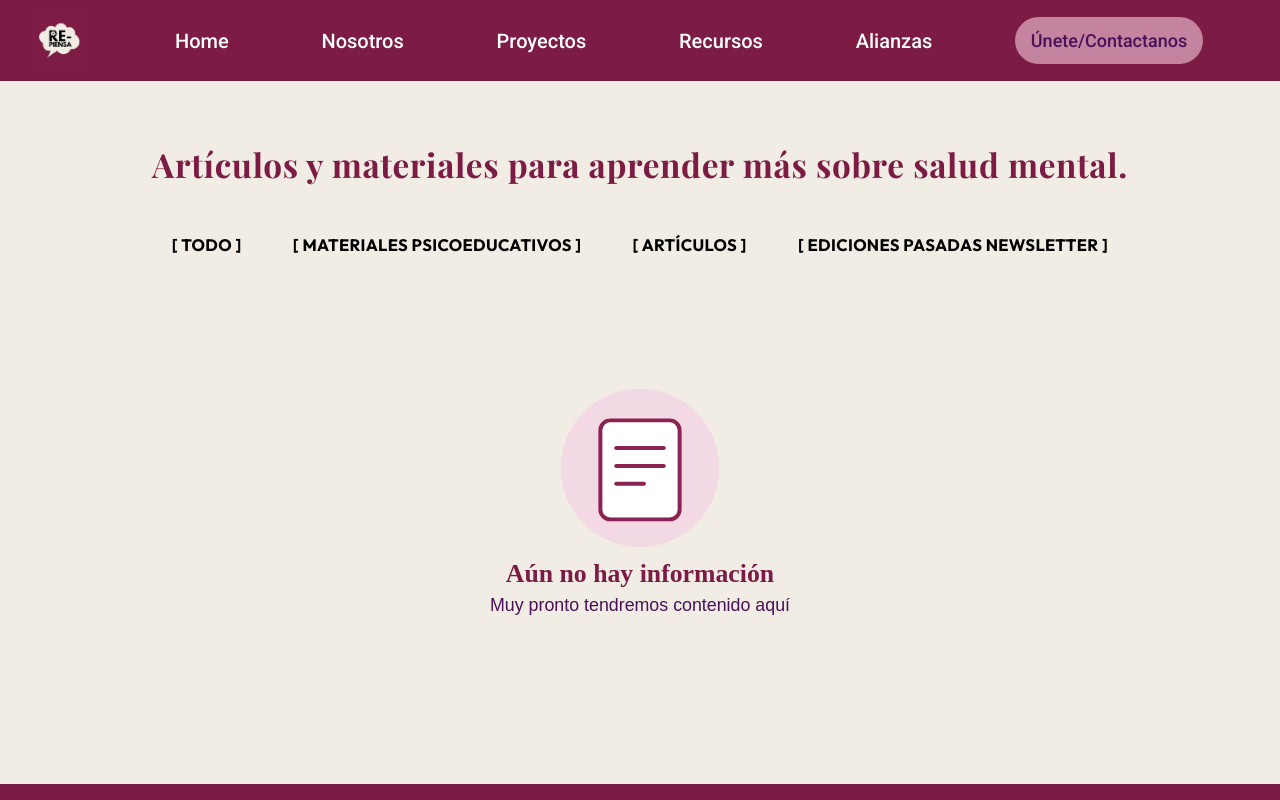
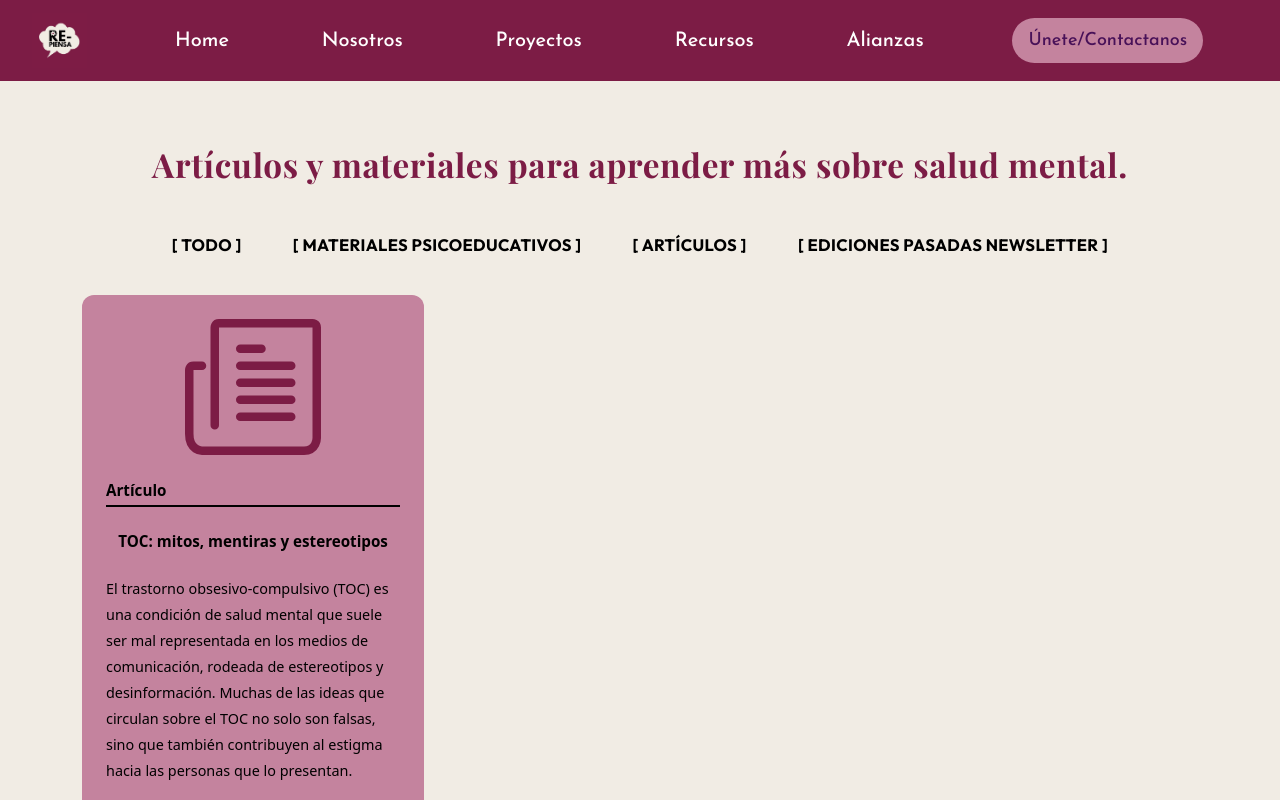
Before and after one commit to CaptainLong188/Repiensa-web, a plain HTML site: page index.html in a window 1280 px wide. Both pictures are taken after a click on the link "Artículos". Shown: the top 800 px of the page. Drawn offline with nearby package versions, Linux system fonts and the light colour scheme; a web font is replaced by a local one.

Commit message:
Empezando a incluir cambios sugeridos y articulos

```diff
--- a/assets/data/newsletters.json
+++ b/assets/data/recursos.json
@@ -284,7 +284,7 @@
     ],
     "enlace": "https://app.getresponse.com/view.html?x=a62b&m=BZem06&u=VSq3G&z=E9Oi94Z&o=pp_1"
   },
-    {
+  {
     "numero": 25,
     "fecha": "2026-10-17",
     "titulo": "El TOC en niños y adolescentes, señales que no siempre se ven",
@@ -295,5 +295,13 @@
         "Un ejercicio práctico para reconocer el malestar, identificar cuándo necesitamos apoyo y hablar con una persona de confianza"
     ],
     "enlace": "https://app.getresponse.com/view.html?x=a62b&m=BZPJJe&u=VSq3G&z=EExvV5F&o=pp_1"
+  },
+
+  {
+    "categoria": "articulos",
+    "fecha": "2026-11-20",
+    "titulo": "TOC: mitos, mentiras y estereotipos",
+    "descripcion": "El trastorno obsesivo-compulsivo (TOC) es una condición de salud mental que suele ser mal representada en los medios de comunicación, rodeada de estereotipos y desinformación. Muchas de las ideas que circulan sobre el TOC no solo son falsas, sino que también contribuyen al estigma hacia las personas que lo presentan.",
+    "enlace": "https://drive.google.com/file/d/1OY1uIDGEhKZcKJgmcPQ3AUDUI5JFvV8z/view?usp=drive_link"
   }
 ]
--- a/css/styles.css
+++ b/css/styles.css
@@ -7,7 +7,7 @@
     --color-6: #AA6754;
 
     /*-----Fonts-----*/
-    --font-navbar: 'Roboto', sans-serif;
+    --font-navbar: 'Josefin Sans', sans-serif;
     --font-heading: 'Playfair Display', serif;
     --font-text: 'Josefin Sans', sans-serif;
     --font-buttons: 'Outfit', sans-serif;
@@ -371,7 +371,7 @@
 }
 
 #project-section .project {
-    width: 22.5%;
+    width: 25%;
     margin: 10px 60px;
     border-radius: 20px;
     padding: 5px;
@@ -402,8 +402,8 @@
 #project-section .project-description {
     font-family: var(--font-text);
     font-size: var(--fs-body);
-    text-align: center;
-    padding: 15px;
+    text-align: justify;
+    padding: 25px;
     letter-spacing: 0.04em;
     font-weight: 600;
     line-height: 200%;
@@ -802,7 +802,7 @@
     font-size: clamp(0.9rem, 2vw, 1.2rem);
     line-height: 2;
     letter-spacing: 0.02em;
-    text-align: center;
+    text-align: justify;
 }
 
 @media (max-width: 991px) {
@@ -850,7 +850,7 @@
 
 .fundadora-photo {
     flex: 1 1 35%;
-    max-width: 380px;
+    max-width: 400px;
 }
 
 .fundadora-photo img {
@@ -858,7 +858,7 @@
     height: auto;
     aspect-ratio: 4 / 5;
     object-fit: cover;
-    border-radius: 20px;
+    border-radius: 15px;
     display: block;
     box-shadow: 0 10px 30px rgba(0,0,0,0.25);
 }
@@ -1666,6 +1666,14 @@
     padding-left: 1.1rem;
     font-size: clamp(0.8rem, 0.5vw + 0.55rem, 0.9rem);
     line-height: 1.6;
+    text-align: left;
+}
+
+.newsletter-description {
+    flex-grow: 1;
+    margin: 0 0 clamp(1rem, 1.5vw, 1.25rem);
+    font-size: clamp(0.8rem, 0.5vw + 0.55rem, 0.9rem);
+    line-height: 1.8;
     text-align: left;
 }
 
--- a/js/app.js
+++ b/js/app.js
@@ -60,8 +60,9 @@ DOM.mainMenu.appendChild(fragmentMain)
 
 let currentRoute = null
 let coverflowResizeHandler = null
-const NEWSLETTERS_DATA_URL = "assets/data/newsletters.json"
+const RECURSOS_DATA_URL = "assets/data/recursos.json"
 const NEWSLETTER_ICON_URL = "assets/icons/newsletter.svg"
+const ARTICLE_ICON_URL = "assets/icons/article.svg"
 const CONTACTO_ENDPOINT = "https://formspree.io/f/xvkgrynb"
 
 const loadPage = async (route, scrollTargetId = null, filter = null) => {
@@ -88,7 +89,7 @@ const loadPage = async (route, scrollTargetId = null, filter = null) => {
         }
         else if (route == "pages/recursos.html")
         {
-            initNewsletters(filter)
+            initRecursos(filter)
         }
         else if (route == "pages/unete.html")
         {
@@ -293,7 +294,7 @@ const initTalleresCoverflow = () => {
     update()
 }
 
-const createNewsletterElement = (tag, className, text) => {
+const createRecursoElement = (tag, className, text) => {
     const element = document.createElement(tag)
     element.className = className
     if (text !== undefined) element.textContent = text
@@ -301,79 +302,113 @@ const createNewsletterElement = (tag, className, text) => {
 }
 
 // "2026-10-06" => "06/10/26"
-const formatNewsletterDate = (isoDate) => {
+const formatRecursoDate = (isoDate) => {
     const [year, month, day] = isoDate.split("-")
     return `${day}/${month}/${year.slice(-2)}`
 }
 
-const createNewsletterCard = (newsletter) => {
-    const card = createNewsletterElement("article", "newsletter-card")
-    // Categoría para el filtro; por ahora todas son newsletters
-    card.dataset.category = newsletter.categoria || "newsletter"
+// Una fecha inválida ("xxxx-xx-xx") cuenta como la más antigua
+const getRecursoTime = (item) => {
+    const time = Date.parse(item.fecha)
+    return Number.isNaN(time) ? 0 : time
+}
 
-    const icon = createNewsletterElement("img", "newsletter-icon")
-    icon.src = NEWSLETTER_ICON_URL
+// Más reciente primero; si empatan en fecha, mayor número primero.
+// sort es estable: los artículos con la misma fecha conservan el orden del JSON
+const sortRecursos = (items) => {
+    return [...items].sort((a, b) => {
+        const byDate = getRecursoTime(b) - getRecursoTime(a)
+        if (byDate !== 0) return byDate
+        return (b.numero || 0) - (a.numero || 0)
+    })
+}
+
+const createRecursoBody = (item, isNewsletter) => {
+
+    if (!isNewsletter) return createRecursoElement("p", "newsletter-description", item.descripcion)
+
+    const topics = createRecursoElement("ul", "newsletter-topics")
+    ;(item.temas || []).forEach((topicText) => {
+        topics.append(createRecursoElement("li", "newsletter-topic", topicText))
+    })
+
+    return topics
+}
+
+const createRecursoCard = (item) => {
+    const category = item.categoria || "newsletter"
+    const isNewsletter = category === "newsletter"
+    const label = isNewsletter ? `Newsletter N°${item.numero}` : "Artículo"
+    const buttonText = isNewsletter ? "Leer más" : "Leer artículo"
+
+    const card = createRecursoElement("article", "newsletter-card")
+    card.dataset.category = category
+
+    const icon = createRecursoElement("img", "newsletter-icon")
+    icon.src = isNewsletter ? NEWSLETTER_ICON_URL : ARTICLE_ICON_URL
     icon.alt = ""
 
-    const meta = createNewsletterElement("div", "newsletter-meta")
-    const number = createNewsletterElement("p", "newsletter-number", `Newsletter N°${newsletter.numero}`)
-    const date = createNewsletterElement("time", "newsletter-date", formatNewsletterDate(newsletter.fecha))
-    date.dateTime = newsletter.fecha
-    meta.append(number, date)
+    const meta = createRecursoElement("div", "newsletter-meta")
+    meta.append(createRecursoElement("p", "newsletter-number", label))
 
-    const title = createNewsletterElement("h2", "newsletter-card-title", newsletter.titulo)
-    const topics = createNewsletterElement("ul", "newsletter-topics")
-    newsletter.temas.forEach((topicText) => {
-        topics.append(createNewsletterElement("li", "newsletter-topic", topicText))
-    })
+    // Solo los newsletters muestran fecha; en los artículos solo sirve para ordenar
+    if (isNewsletter)
+    {
+        const date = createRecursoElement("time", "newsletter-date", formatRecursoDate(item.fecha))
+        date.dateTime = item.fecha
+        meta.append(date)
+    }
 
-    const button = createNewsletterElement("a", "newsletter-btn", "Leer más")
-    button.href = newsletter.enlace
+    const title = createRecursoElement("h2", "newsletter-card-title", item.titulo)
+    const body = createRecursoBody(item, isNewsletter)
+
+    const button = createRecursoElement("a", "newsletter-btn", buttonText)
+    button.href = item.enlace
     button.target = "_blank"
     button.rel = "noopener noreferrer"
-    button.setAttribute("aria-label", `Leer más: Newsletter N°${newsletter.numero}, ${newsletter.titulo}`)
+    button.setAttribute("aria-label", `${buttonText}: ${label}, ${item.titulo}`)
 
-    card.append(icon, meta, title, topics, button)
+    card.append(icon, meta, title, body, button)
     return card
 }
 
-const showNewsletterMessage = (grid, text) => {
-    grid.replaceChildren(createNewsletterElement("p", "newsletter-message", text))
+const showRecursosMessage = (grid, text) => {
+    grid.replaceChildren(createRecursoElement("p", "newsletter-message", text))
 }
 
-const initNewsletters = async (initialFilter = null) => {
+const initRecursos = async (initialFilter = null) => {
     const grid = DOM.mainContent.querySelector(".newsletter-grid")
     if (!grid) return
 
     try
     {
-        const response = await fetch(NEWSLETTERS_DATA_URL)
+        const response = await fetch(RECURSOS_DATA_URL)
         if (!response.ok) throw new Error(`HTTP ${response.status}`)
 
-        const newsletters = await response.json()
-        if (!Array.isArray(newsletters) || !newsletters.length)
+        const recursos = await response.json()
+        if (!Array.isArray(recursos) || !recursos.length)
         {
-            showNewsletterMessage(grid, "Todavía no hay newsletters publicados.")
+            showRecursosMessage(grid, "Todavía no hay recursos publicados.")
             return
         }
 
         const cards = document.createDocumentFragment()
-        newsletters.forEach((newsletter) => {
-            cards.append(createNewsletterCard(newsletter))
+        sortRecursos(recursos).forEach((newsletter) => {
+            cards.append(createRecursoCard(newsletter))
         })
         grid.replaceChildren(cards)
 
         // Las cards ya están en el DOM, ahora se activan los filtros y "Cargar más"
-        initNewsletterFilters(initialFilter)
+        initRecursosFilters(initialFilter)
     }
     catch (err)
     {
-        console.error("Error al cargar los newsletters:", err)
-        showNewsletterMessage(grid, "No pudimos cargar los newsletters. Intenta de nuevo más tarde.")
+        console.error("Error al cargar el recurso:", err)
+        showRecursosMessage(grid, "No pudimos cargar los recursos. Intenta de nuevo más tarde.")
     }
 }
 
-const initNewsletterFilters = (initialFilter = null) => {
+const initRecursosFilters = (initialFilter = null) => {
     const grid = DOM.mainContent.querySelector(".newsletter-grid")
     const filters = DOM.mainContent.querySelectorAll(".recursos-filter")
     const emptyState = DOM.mainContent.querySelector(".newsletter-empty")
```
Also changed, not shown: pages/nosotros.html (+1 -1 lines), assets/icons/article.svg (added), assets/img/fundadora.jpeg (added).
